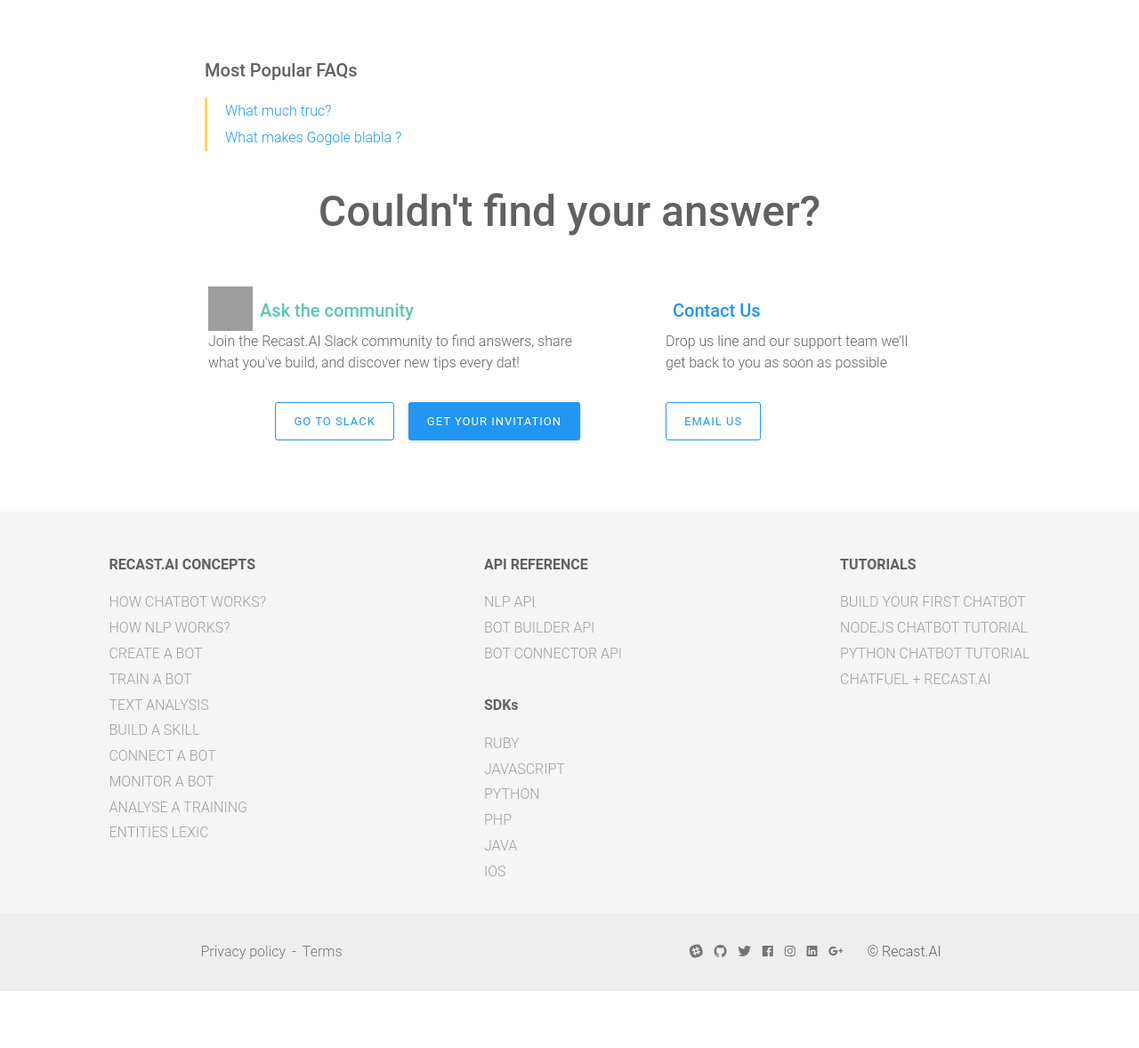
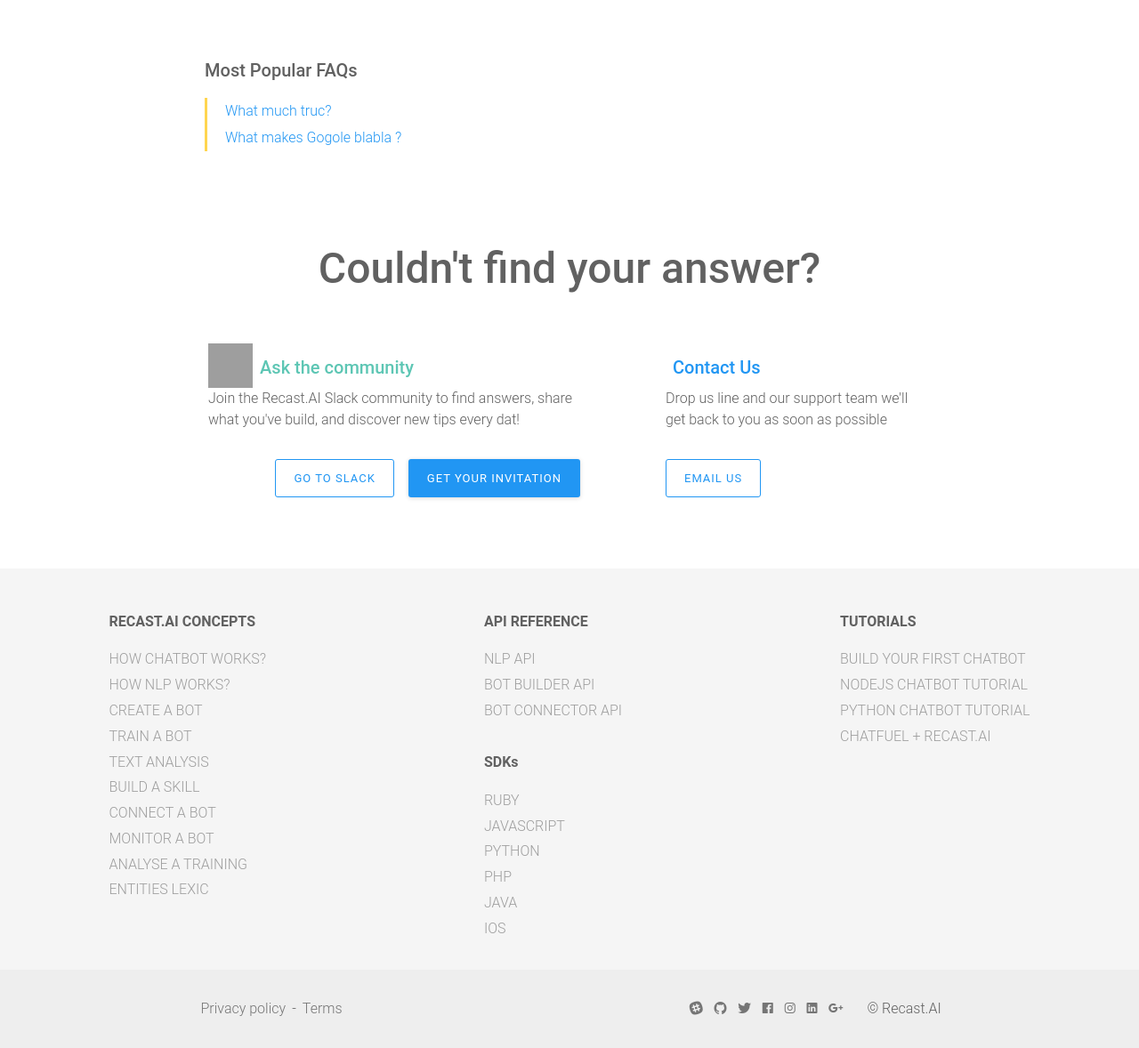
Before and after one commit to SAP-archive/docs, a Jekyll site: the page built from faq/index.html, in a window 1280 px wide. Shown: the part 302-1480 px from the top of the page at 89% size. Built offline with Jekyll 4.4.1, drawn with Linux system fonts in a browser that asks for light colours; nearby versions of some CDN libraries; a style sheet for code colours, icons or effects is not loaded; before the commit the page ends 1416 px from its top, so only the background shows below that; grey boxes are pictures that could not be loaded.

Commit message:
upd(faq) add margin bottom list

```diff
--- a/faq/index.html
+++ b/faq/index.html
@@ -12,7 +12,7 @@
     </div>
   </div>
 
-  <div class="faq-content mt4">
+  <div class="faq-content mt4 mb4">
     <h1 class="title mb2">Most Popular FAQs</h1>
 
     <div class="faq-list">
```
